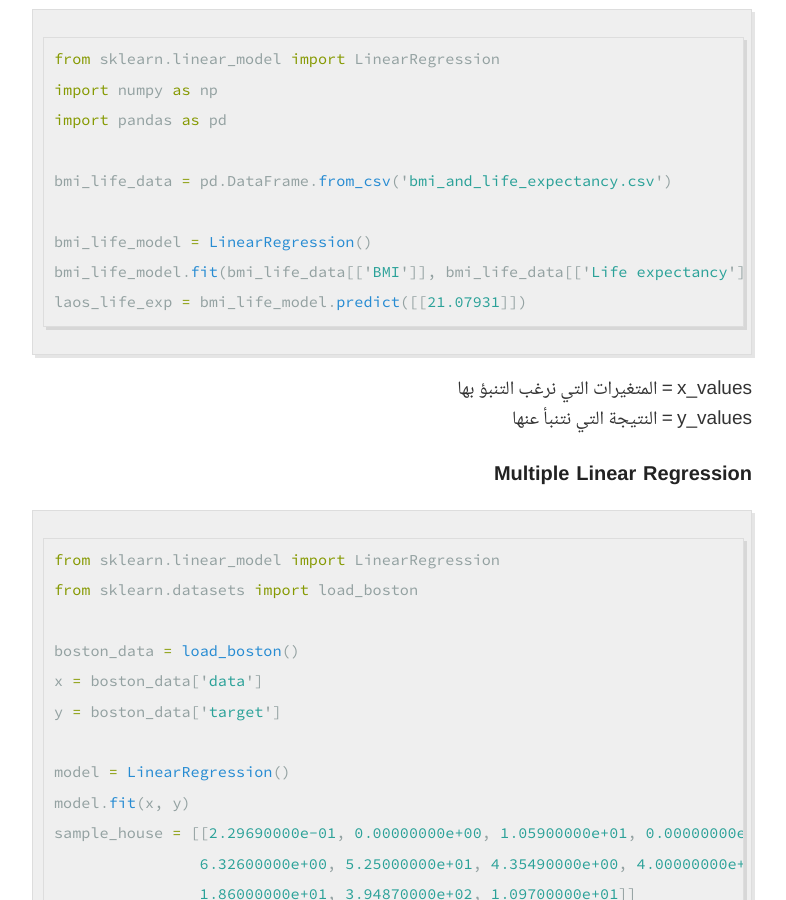
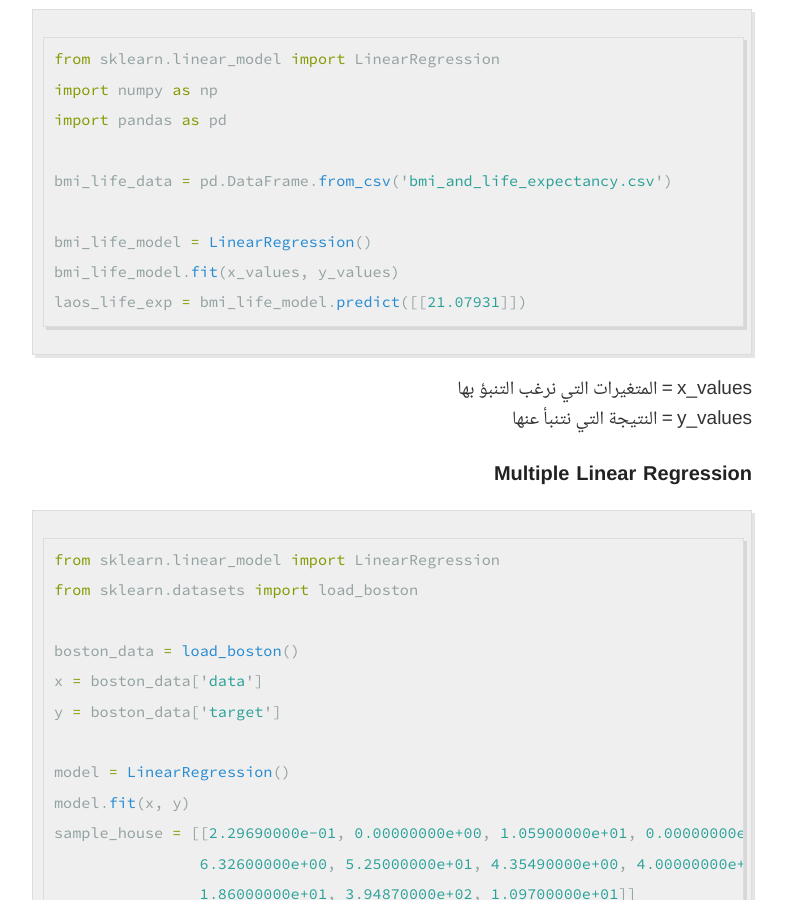
Before and after one commit to alioh/alioh.github.io, a Jekyll site: the page built from _posts/2019-3-11-DSND-Notes-1.md, in a window 1280 px wide and 900 px high, scrolled down 4801 px. Shown: the whole window, without its empty margins (248-1034 px from the left). Built offline with Jekyll 4.4.1, drawn with Linux system fonts in a browser that asks for light colours; comment, search, counter and statistics services are not loaded.

````diff
--- a/_posts/2019-3-11-DSND-Notes-1.md
+++ b/_posts/2019-3-11-DSND-Notes-1.md
@@ -118,7 +118,7 @@ import pandas as pd
 bmi_life_data = pd.DataFrame.from_csv('bmi_and_life_expectancy.csv')
 
 bmi_life_model = LinearRegression()
-bmi_life_model.fit(bmi_life_data[['BMI']], bmi_life_data[['Life expectancy']])
+bmi_life_model.fit(x_values, y_values)
 laos_life_exp = bmi_life_model.predict([[21.07931]])
 ```
 x_values = المتغيرات التي نرغب التنبؤ بها
````
